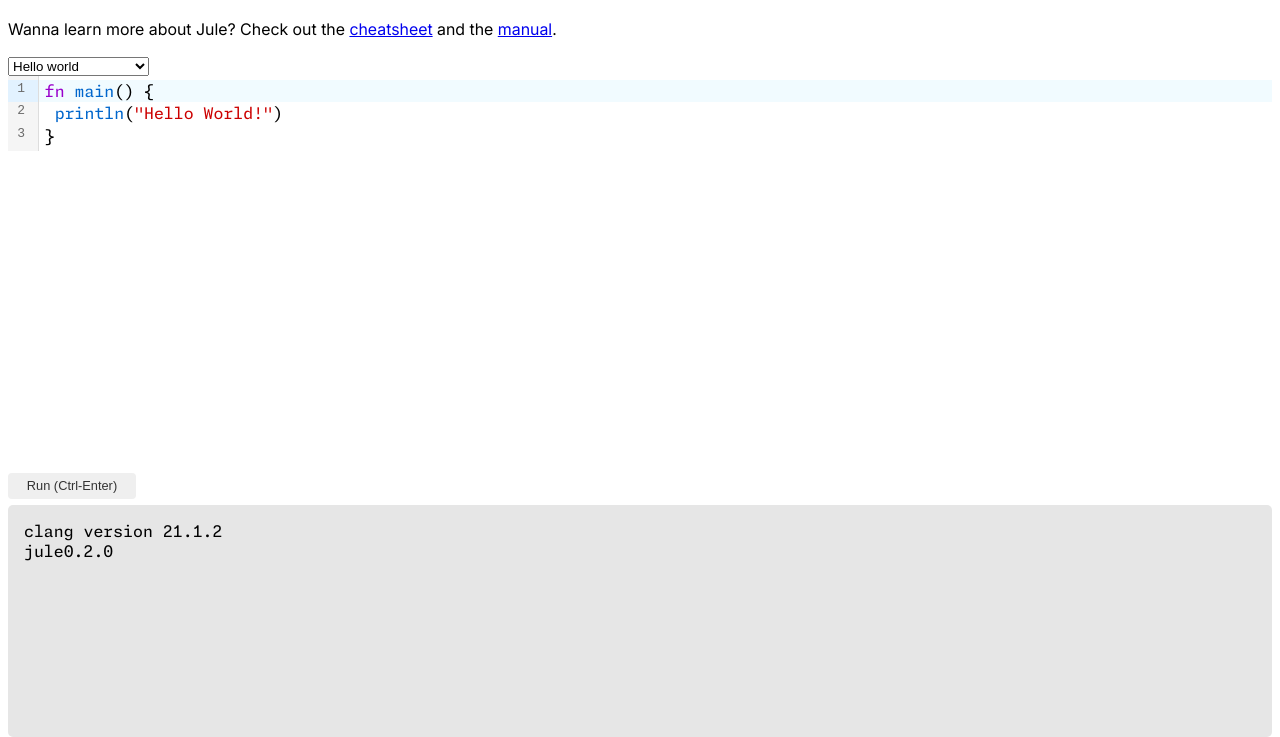
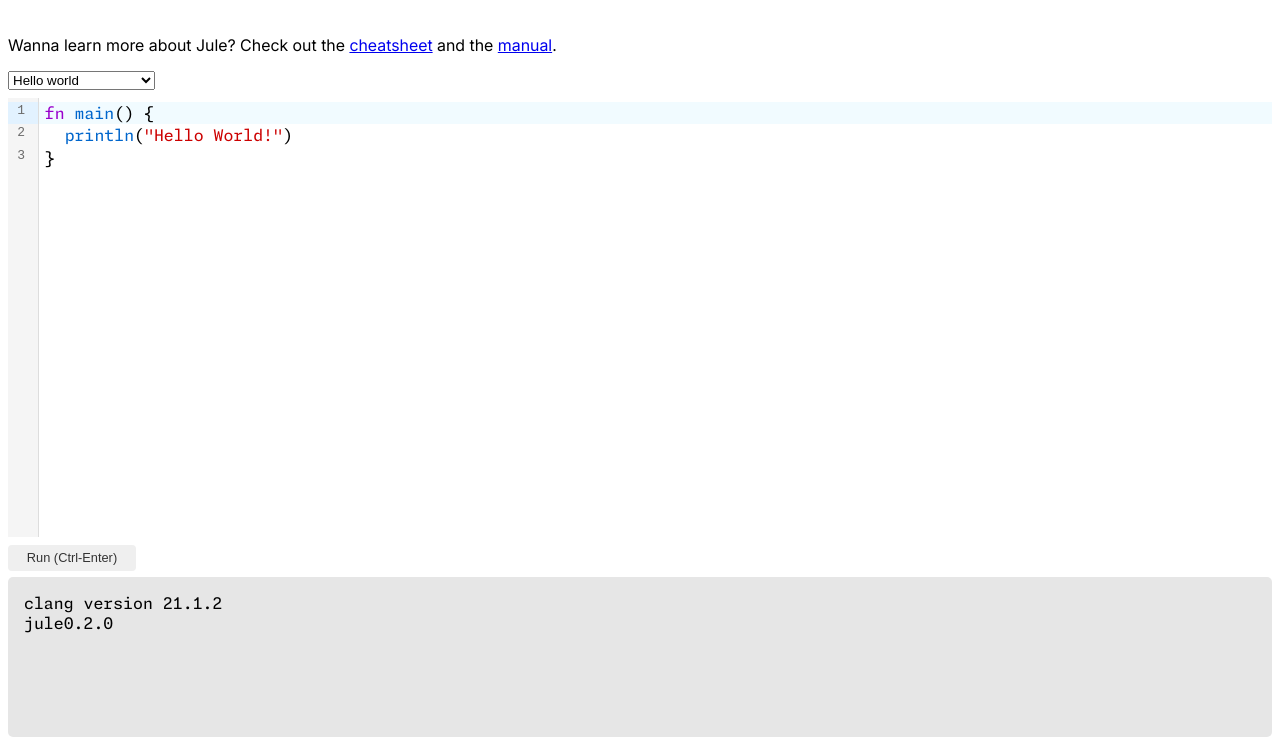
Before and after one commit to pgmtx/jule-playground, a website: page public/index.html in a window 1280 px wide. Shown: the part 63-800 px from the top of the page. Drawn offline with Linux system fonts and the light colour scheme.

Commit message:
frontend: make the code editor take the remaining height

```diff
--- a/public/playground.js
+++ b/public/playground.js
@@ -136,7 +136,7 @@
 });
 
 const helloWorldCode = `fn main() {
- println("Hello World!")
+  println("Hello World!")
 }`;
 
 const editor = new EditorView({
@@ -146,10 +146,6 @@
 		jule,
 		syntaxHighlighting(style),
 		keymap.of([indentWithTab]),
-		EditorView.theme({
-			"&": { maxHeight: "200px" },
-			".cm-scroller": { overflow: "auto" },
-		}),
 	],
 	parent: document.getElementById("editor"),
 });
--- a/public/style.css
+++ b/public/style.css
@@ -11,16 +11,43 @@
 body {
 	font-family: "Inter", sans-serif;
 	height: 100vh;
-	margin: 0 8px 0 8px; /* to avoid y-scrolling */
+	margin-top: 0;
+	margin-bottom: 0;
 	display: flex;
 	flex-direction: column;
+}
+
+#top {
+	flex: 1;
+	min-height: 0;
+	display: flex;
+	flex-direction: column;
+}
+
+select {
+	width: 11em;
+	margin-bottom: 8px;
+}
+
+#editor {
+	flex: 1;
+	min-height: 0;
+}
+
+.cm-editor {
+	height: 100%;
+}
+
+.cm-editor .cm-content {
+	font-family: "Monaspace Neon", Courier, monospace;
+	font-variant-ligatures: none;
 }
 
 button {
 	display: inline-block;
 	padding: 0.2em 0.9em;
 	line-height: 1.5em;
-	margin: 0 8px 0.5em 0;
+	margin: 8px 8px 0.5em 0;
 	text-decoration: none;
 	font-size: 0.8em;
 	cursor: pointer;
@@ -31,26 +58,21 @@
 	width: 10em;
 }
 
-.cm-editor .cm-content {
-	font-family: "Monaspace Neon", Courier, monospace;
-	font-variant-ligatures: none;
+#output-wrapper {
+	height: 25vh;
+	display: flex;
+	flex-direction: column;
+	/*justify-content: flex-end; /* forces the div to be at the bottom of the page */
 }
 
-pre {
+pre#output {
 	font-family: "Monaspace Neon", Courier, monospace;
 	background-color: rgb(230, 230, 230);
+	flex: 1;
 	padding: 1em;
 	border-radius: 5px;
 	margin: 0;
 	overflow-x: auto;
 	overflow-y: auto;
-	height: 25vh;
-}
-
-#output-wrapper {
-	flex: 1;
-	display: flex;
-	flex-direction: column;
-	justify-content: flex-end; /* forces the div to be at the bottom of the page */
 	min-height: 0;
 }
```
Also changed, not shown: public/bundle.js.
